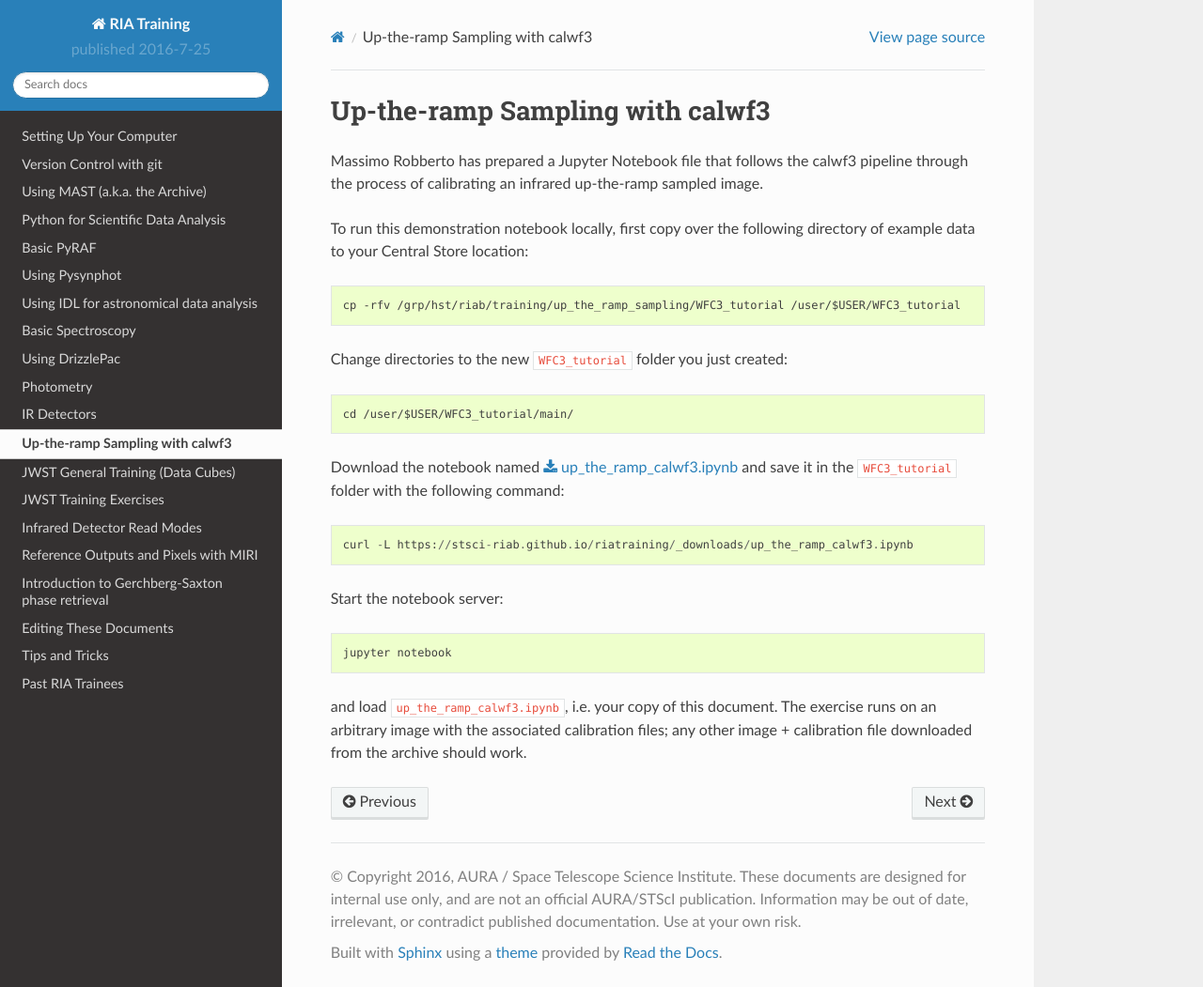
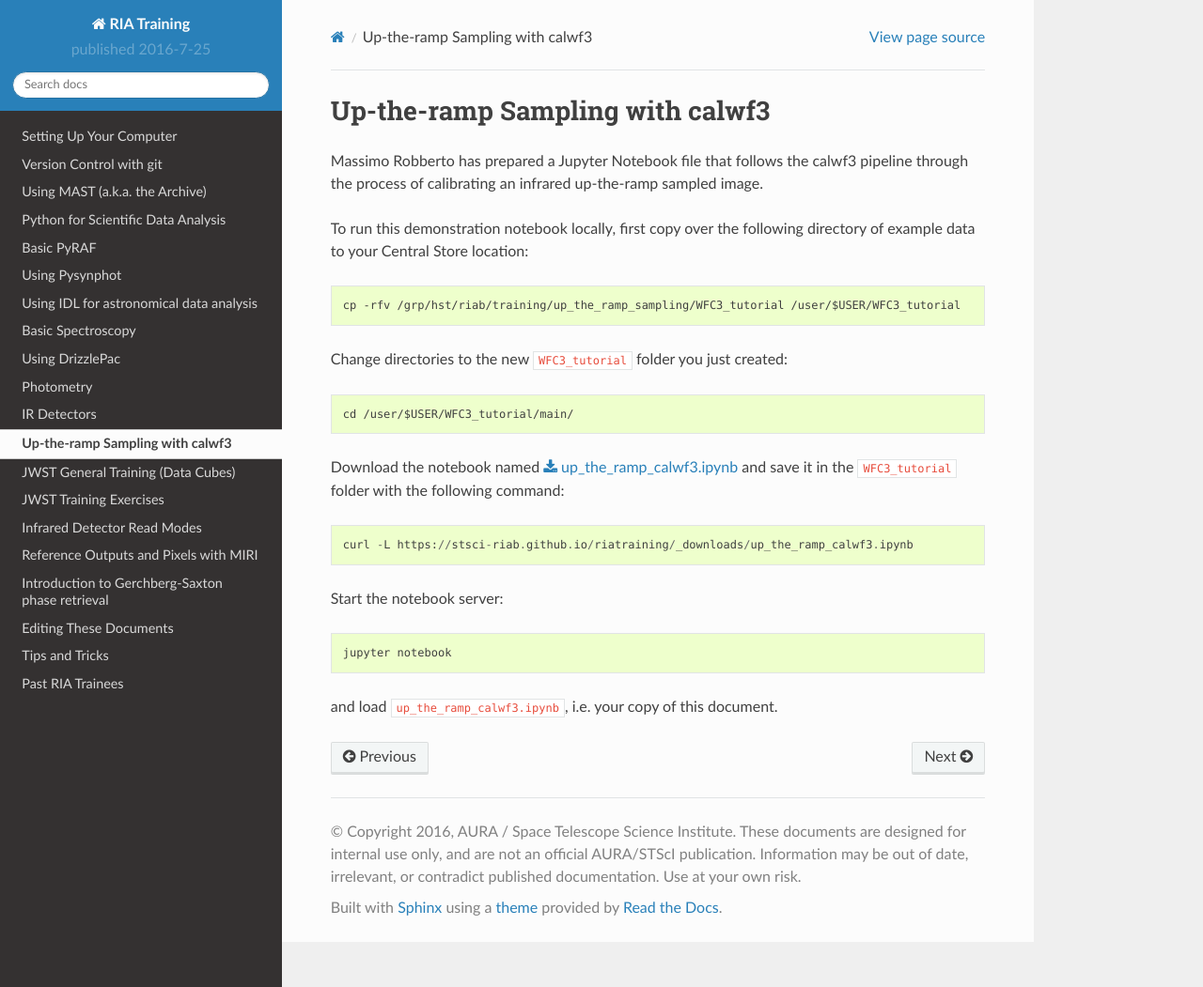
Before and after one commit to staceybright/training-library, a Sphinx documentation site: the page built from source/up_the_ramp_calwf3.txt, in a window 1280 px wide and 1051 px high. Shown: the whole window at 94% size. Built offline with Sphinx 7.4.7 and the Read the Docs theme 2.0.0, drawn with Linux system fonts in a browser that asks for light colours.

Commit message:
Minor edit to up_the_ramp_calwf3.txt

```diff
--- a/source/up_the_ramp_calwf3.txt
+++ b/source/up_the_ramp_calwf3.txt
@@ -20,4 +20,4 @@ Start the notebook server::
 
     jupyter notebook
 
-and load ``up_the_ramp_calwf3.ipynb``, i.e. your copy of this document. The exercise runs on an arbitrary image with the associated calibration files; any other image + calibration file downloaded from the archive should work.
+and load ``up_the_ramp_calwf3.ipynb``, i.e. your copy of this document.
```
